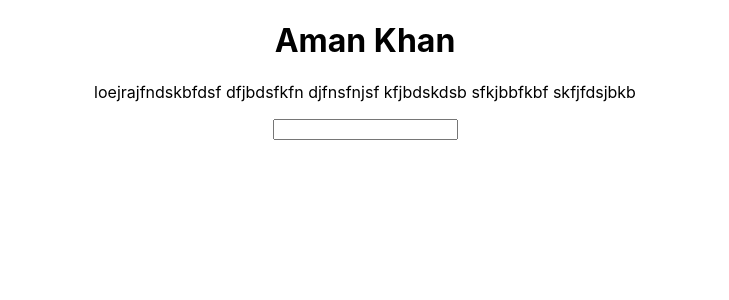
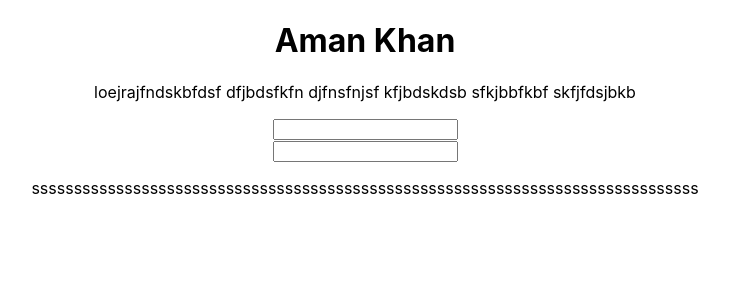
Before and after one commit to amankhan18/streamify, a React (Create React App) app: page / in a window 1280 px wide. Shown: the top 300 px of the page, without its empty margins (275-1004 px from the left). Built offline with nearby package versions, Linux system fonts and the light colour scheme.

Commit message:
just added more things to understand git

```diff
--- a/src/App.js
+++ b/src/App.js
@@ -12,6 +12,12 @@ function App() {
         <form>
           <input type='text'></input>
         </form>
+        <form>
+          <input type='text'></input>
+        </form>
+      </div>
+      <div>
+        <p>sssssssssssssssssssssssssssssssssssssssssssssssssssssssssssssssssssssssssssssss</p>
       </div>
     </div>
   );
```
